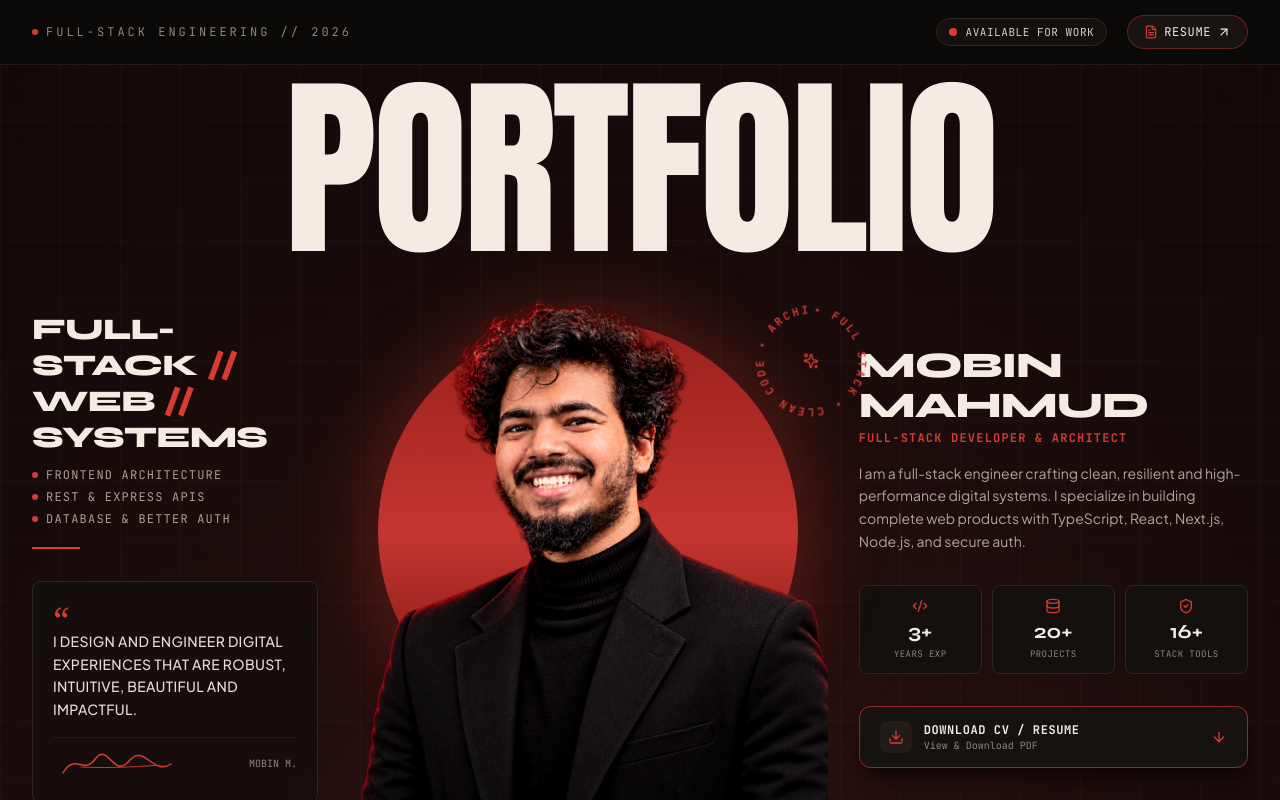
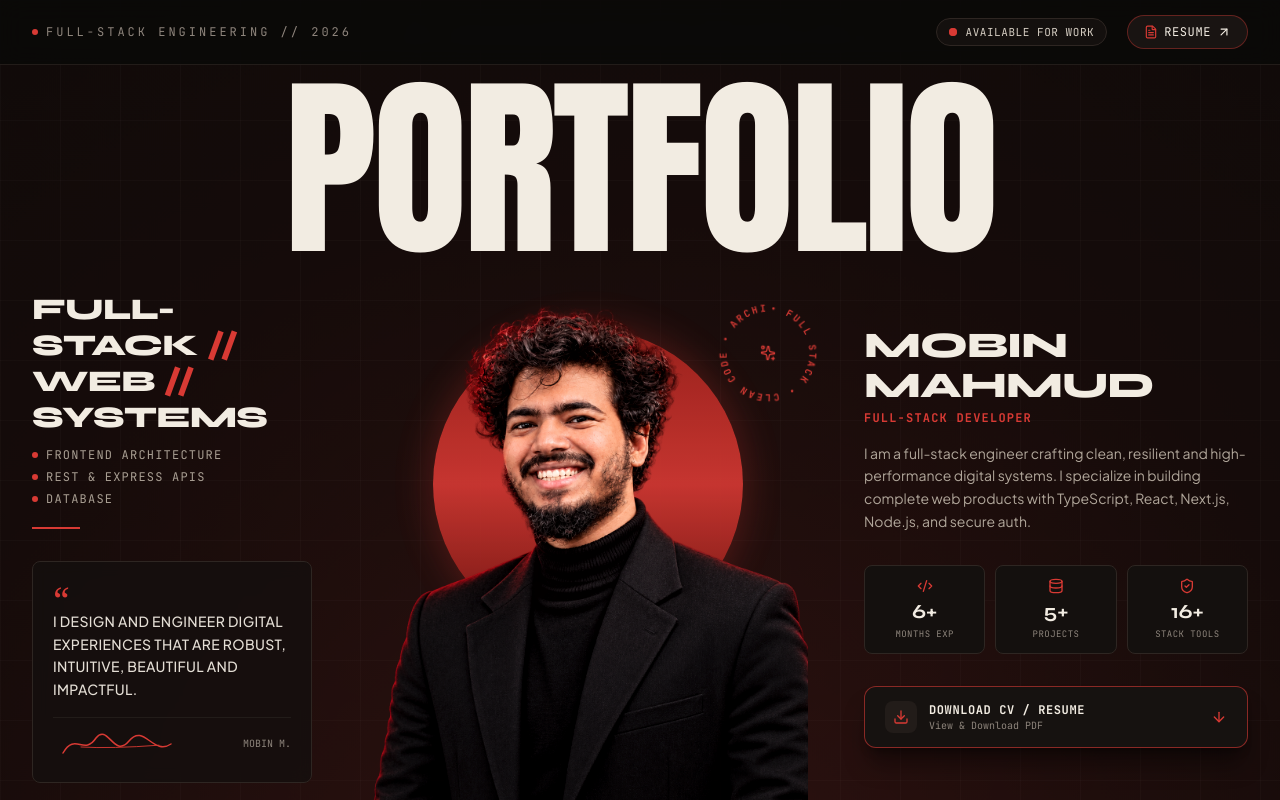
Before and after one commit to mobin-mahmud03/Port-folio, a React (Vite) app: page / in a window 1280 px wide. Shown: the top 800 px of the page. Built offline with nearby package versions, Linux system fonts and the light colour scheme; a web font is replaced by a local one.

Commit message:
Banner Section

```diff
--- a/src/components/Hero.tsx
+++ b/src/components/Hero.tsx
@@ -25,7 +25,7 @@ export const Hero: React.FC<HeroProps> = ({
 
       {/* Hero 3-Column Core Grid */}
       <div className="max-w-7xl mx-auto px-4 sm:px-6 lg:px-8 mt-4 sm:mt-6">
-        <div className="grid grid-cols-1 lg:grid-cols-12 gap-8 lg:gap-4 xl:gap-6 items-center">
+        <div className="grid grid-cols-1 lg:grid-cols-12 gap-8 lg:gap-6 xl:gap-8 items-center">
 
           {/* Left Column: Specialization & Philosophy */}
           <div className="lg:col-span-3 flex flex-col justify-between space-y-8 order-2 lg:order-1 lg:pb-8">
@@ -45,7 +45,7 @@ export const Hero: React.FC<HeroProps> = ({
                 </p>
                 <p className="flex items-center gap-2">
                   <span className="w-1.5 h-1.5 bg-[#d83a34] rounded-full"></span>
-                  Database & Better Auth
+                  Database
                 </p>
               </div>
               <div className="w-12 h-[2px] bg-[#d83a34] mt-5"></div>
@@ -73,11 +73,11 @@ export const Hero: React.FC<HeroProps> = ({
           <div className="lg:col-span-5 flex flex-col items-center justify-end relative order-1 lg:order-2 self-end">
 
             {/* Portrait Wrapper */}
-            <div className="relative w-full max-w-[340px] sm:max-w-[400px] lg:max-w-[460px] xl:max-w-[500px] h-[460px] sm:h-[520px] lg:h-[560px] xl:h-[600px] flex items-end justify-center">
+            <div className="relative w-full max-w-[320px] sm:max-w-[360px] lg:max-w-[400px] xl:max-w-[440px] h-[460px] sm:h-[500px] lg:h-[530px] xl:h-[560px] flex items-end justify-center">
 
               {/* Rotating Circular Stamp Badge (Positioned on the Right Side of Portrait) */}
-              <div className="absolute top-2 sm:top-4 lg:top-6 -right-2 sm:-right-4 lg:-right-8 xl:-right-10 z-20 pointer-events-none">
-                <div className="relative w-24 h-24 sm:w-28 sm:h-28 lg:w-32 lg:h-32 animate-spin-slow">
+              <div className="absolute top-2 sm:top-4 lg:top-6 right-0 sm:right-0 lg:-right-2 xl:-right-4 z-20 pointer-events-none">
+                <div className="relative w-20 h-20 sm:w-24 sm:h-24 lg:w-28 lg:h-28 animate-spin-slow">
                   <svg viewBox="0 0 100 100" className="w-full h-full">
                     <path
                       id="circlePath"
@@ -97,7 +97,7 @@ export const Hero: React.FC<HeroProps> = ({
               </div>
 
               {/* Crimson Eclipse Disc Backdrop */}
-              <div className="absolute top-8 sm:top-10 lg:top-12 left-1/2 -translate-x-1/2 w-[280px] h-[280px] sm:w-[340px] sm:h-[340px] lg:w-[380px] lg:h-[380px] xl:w-[420px] xl:h-[420px] rounded-full bg-gradient-to-b from-[#a7231e] via-[#d83a34] to-[#771511] opacity-90 shadow-[0_0_90px_rgba(216,58,52,0.45)] pointer-events-none"></div>
+              <div className="absolute top-10 sm:top-12 lg:top-14 left-1/2 -translate-x-1/2 w-[240px] h-[240px] sm:w-[270px] sm:h-[270px] lg:w-[290px] lg:h-[290px] xl:w-[310px] xl:h-[310px] rounded-full bg-gradient-to-b from-[#a7231e] via-[#d83a34] to-[#771511] opacity-90 shadow-[0_0_40px_rgba(216,58,52,0.35)] pointer-events-none"></div>
 
               {/* Fixed Portrait Photo */}
               <div className="relative z-10 w-full h-full flex items-end justify-center">
@@ -117,7 +117,7 @@ export const Hero: React.FC<HeroProps> = ({
                 MOBIN MAHMUD
               </h2>
               <p className="text-xs font-mono-code text-[#d83a34] uppercase tracking-widest mt-1 font-semibold">
-                FULL-STACK DEVELOPER & ARCHITECT
+                FULL-STACK DEVELOPER
               </p>
 
               <p className="text-xs sm:text-sm text-[#b0a69a] mt-4 leading-relaxed font-normal">
@@ -131,15 +131,15 @@ export const Hero: React.FC<HeroProps> = ({
                 <div className="flex justify-center mb-1 text-[#d83a34]">
                   <Code2 className="w-4 h-4" />
                 </div>
-                <div className="text-xl font-display font-bold text-[#f2ece2]">3+</div>
-                <div className="text-[9px] font-mono-code uppercase tracking-wider text-[#8e857c] mt-0.5">Years Exp</div>
+                <div className="text-xl font-display font-bold text-[#f2ece2]">6+</div>
+                <div className="text-[9px] font-mono-code uppercase tracking-wider text-[#8e857c] mt-0.5">Months Exp</div>
               </div>
 
               <div className="p-3 rounded-lg border border-[#2e2622] bg-[#14100e] text-center hover:border-[#d83a34]/50 transition-colors">
                 <div className="flex justify-center mb-1 text-[#d83a34]">
                   <Database className="w-4 h-4" />
                 </div>
-                <div className="text-xl font-display font-bold text-[#f2ece2]">20+</div>
+                <div className="text-xl font-display font-bold text-[#f2ece2]">5+</div>
                 <div className="text-[9px] font-mono-code uppercase tracking-wider text-[#8e857c] mt-0.5">Projects</div>
               </div>
 
```
